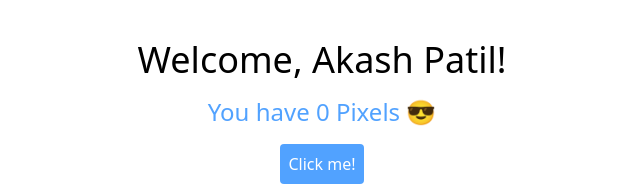
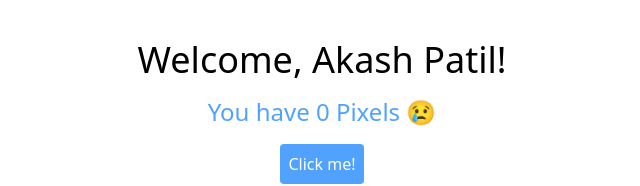
Before and after one commit to Hack4Impact-UMD/bootcamp-workshop-spring2025, a React (Vite) app: page /eslint in a window 1280 px wide. Shown: the top 186 px of the page, without its empty margins (318-958 px from the left). Built offline with nearby package versions, Linux system fonts and the light colour scheme.

Commit message:
Fixed bugs with prettier and eslint

```diff
--- a/src/Pages/Eslint/Eslint.tsx
+++ b/src/Pages/Eslint/Eslint.tsx
@@ -1,40 +1,38 @@
-import { useState } from 'react';
+import { useState } from "react";
 
-const Eslint =  (    )  => {
-  const [pixels, setPixels] = useState<any>(0);
+const Eslint = () => {
+  const [pixels, setPixels] = useState<number>(0);
 
-  let name = "Akash Patil"
-  let adjustment = 0;
-  let emoji = "😎";;
+  const name = "Akash Patil";
+  const adjustment = 0;
+  let emoji = "😎";
 
-  let totalPixels = pixels + adjustment;
+  const totalPixels = pixels + adjustment;
 
-  if    (totalPixels = 0) {
+  if (totalPixels == 0) {
     emoji = "😢";
   }
 
-  const unusedVariable = 0;
+  const addPixels = () => {
+    const newPixels = 100;
 
-;;;;;;;;;;
-
-  const addPixels = () => {
-    const newPixels = 100
-    newPixels = 1000000
-
-    setPixels((((pixels + newPixels))));
+    setPixels(pixels + newPixels);
   };
-
 
   return (
     <div className="text-center p-10">
-        <h1 className="text-4xl mb-4">Welcome, {name}!</h1>
-            <h2 className="text-2xl text-blue-400 mb-4">
+      <h1 className="text-4xl mb-4">Welcome, {name}!</h1>
+      <h2 className="text-2xl text-blue-400 mb-4">
         You have {totalPixels} Pixels {emoji}
-</h2>
-      <button className="bg-blue-400 text-white rounded p-2 hover:bg-blue-500 cursor-pointer" onClick={addPixels}>
-        Click me!</button>
+      </h2>
+      <button
+        className="bg-blue-400 text-white rounded p-2 hover:bg-blue-500 cursor-pointer"
+        onClick={addPixels}
+      >
+        Click me!
+      </button>
     </div>
   );
 };
 
-export default  Eslint;
+export default Eslint;
```
